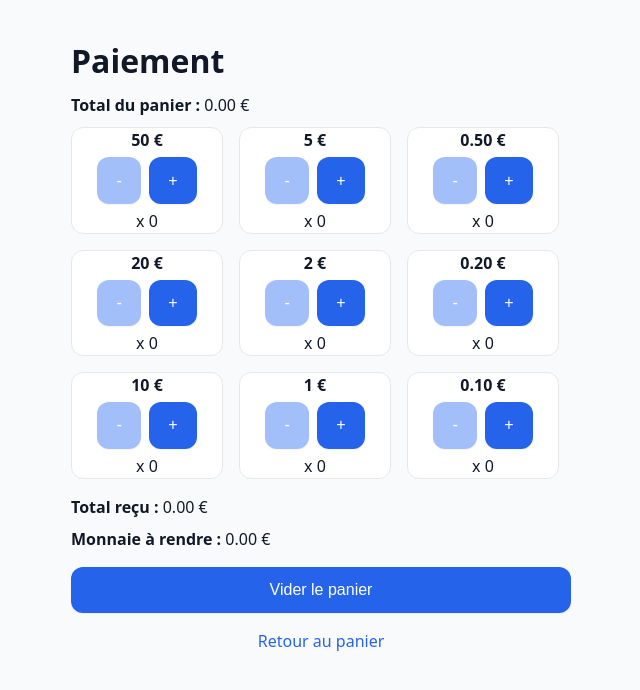
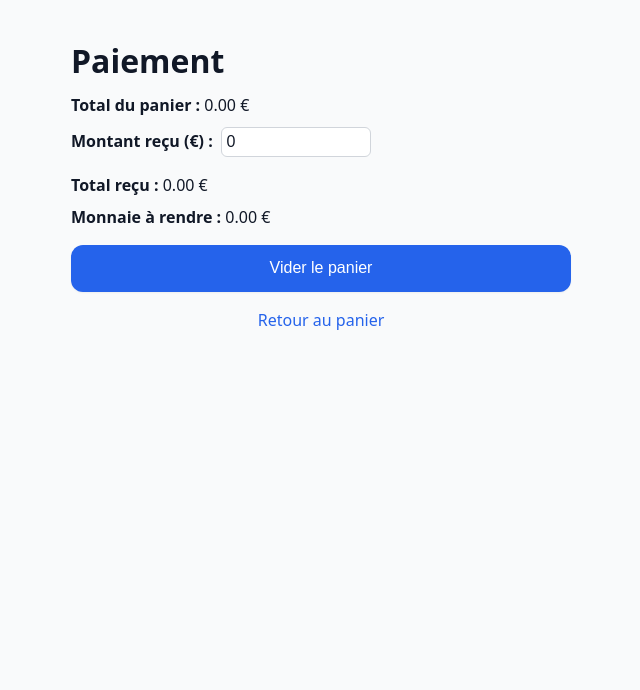
Before and after one commit to Tchoup7790/celtiques-bar-app, a Vue app: page /payement in a window 1280 px wide. Shown: the top 690 px of the page, without its empty margins (319-959 px from the left). Built offline with nearby package versions, Linux system fonts and the light colour scheme.

Commit message:
modification de l'input

```diff
--- a/src/assets/main.css
+++ b/src/assets/main.css
@@ -179,3 +179,39 @@ a:hover {
   flex-direction: column;
   margin-bottom: 15px;
 }
+
+input[type="number"],
+input[type="text"],
+input[type="email"],
+input[type="password"] {
+  width: 100%;
+  padding: 0.6rem 0.8rem;
+  border: 1px solid #d1d5db;
+  /* gris clair */
+  border-radius: var(--radius);
+  font-size: 1rem;
+  color: var(--color-text-dark);
+  background-color: var(--color-surface);
+  transition: border-color var(--transition), box-shadow var(--transition);
+  box-sizing: border-box;
+}
+
+input[type="number"]:focus,
+input[type="text"]:focus,
+input[type="email"]:focus,
+input[type="password"]:focus {
+  outline: none;
+  border-color: var(--color-primary);
+  box-shadow: 0 0 0 3px rgba(37, 99, 235, 0.25);
+  /* bleu léger */
+}
+
+input[type="number"]:disabled,
+input[type="text"]:disabled,
+input[type="email"]:disabled,
+input[type="password"]:disabled {
+  background-color: #f3f4f6;
+  cursor: not-allowed;
+  color: #9ca3af;
+  /* gris moyen */
+}
--- a/src/pages/payement.vue
+++ b/src/pages/payement.vue
@@ -6,33 +6,20 @@
       <strong>Total du panier : </strong>{{ (totalCents / 100).toFixed(2) }} €
     </div>
 
-    <div class="payements-grid">
-      <div class="payements-grid-inner">
-        <div
-          class="btn-secondary"
-          v-for="denom in denominations"
-          :key="denom.label"
-          style="text-align: center; border-radius: 12px; width: 150px"
-        >
-          <div style="font-weight: bold; margin-bottom: 0.3rem">{{ denom.label }}</div>
-          <button
-            class="btn-primary"
-            style="margin-right: 0.5rem"
-            @click="removeDenomination(denom.label)"
-            :disabled="receivedQuantities[denom.label] === 0"
-          >
-            -
-          </button>
-
-          <button @click="addDenomination(denom.label)" class="btn-primary">+</button>
-
-          <div style="margin-top: 0.3rem">x {{ receivedQuantities[denom.label] }}</div>
-        </div>
-      </div>
+    <div style="margin-bottom: 1rem">
+      <label for="paymentInput"><strong>Montant reçu (€) :</strong></label>
+      <input
+        id="paymentInput"
+        type="number"
+        step="0.01"
+        min="0"
+        v-model.number="amountReceivedEuros"
+        style="width: 150px; margin-left: 0.5rem; padding: 0.3rem; border-radius: 6px"
+      />
     </div>
 
     <div style="margin-top: 0.5rem">
-      <strong>Total reçu : </strong>{{ (totalReceived / 100).toFixed(2) }} €
+      <strong>Total reçu : </strong>{{ amountReceivedEuros.toFixed(2) }} €
     </div>
 
     <div style="margin-top: 0.5rem">
@@ -42,6 +29,7 @@
         Paiement insuffisant (il manque {{ (-changeCents / 100).toFixed(2) }} €)
       </span>
     </div>
+
     <button
       class="btn-primary"
       style="margin-top: 1rem; width: 100%"
@@ -69,50 +57,12 @@ import { router } from '../router'
 const cartStore = useCartStore()
 const totalCents = computed(() => Math.round(cartStore.total * 100))
 
-// Coupures en centimes avec labels
-const denominations = [
-  { value: 5000, label: '50 €' },
-  { value: 2000, label: '20 €' },
-  { value: 1000, label: '10 €' },
-  { value: 500, label: '5 €' },
-  { value: 200, label: '2 €' },
-  { value: 100, label: '1 €' },
-  { value: 50, label: '0.50 €' },
-  { value: 20, label: '0.20 €' },
-  { value: 10, label: '0.10 €' },
-  { value: 5, label: '0.05 €' },
-  { value: 2, label: '0.02 €' },
-  { value: 1, label: '0.01 €' },
-]
+// Montant reçu en euros
+const amountReceivedEuros = ref(0)
 
-// Quantités reçues (paiement) par coupure
-const receivedQuantities = ref<Record<string, number>>(
-  denominations.reduce(
-    (acc, d) => {
-      acc[d.label] = 0
-      return acc
-    },
-    {} as Record<string, number>,
-  ),
-)
+// Conversion en centimes pour le calcul
+const totalReceived = computed(() => Math.round(amountReceivedEuros.value * 100))
 
-// Total reçu en centimes
-const totalReceived = computed(() => {
-  return denominations.reduce((sum, d) => {
-    return sum + (receivedQuantities.value[d.label] || 0) * d.value
-  }, 0)
-})
-
-// Monnaie à rendre (peut être négative si reçu < total)
+// Monnaie à rendre
 const changeCents = computed(() => totalReceived.value - totalCents.value)
-
-// Fonctions pour ajouter/enlever des coupures
-function addDenomination(label: string) {
-  receivedQuantities.value[label]++
-}
-function removeDenomination(label: string) {
-  if (receivedQuantities.value[label] > 0) {
-    receivedQuantities.value[label]--
-  }
-}
 </script>
```
